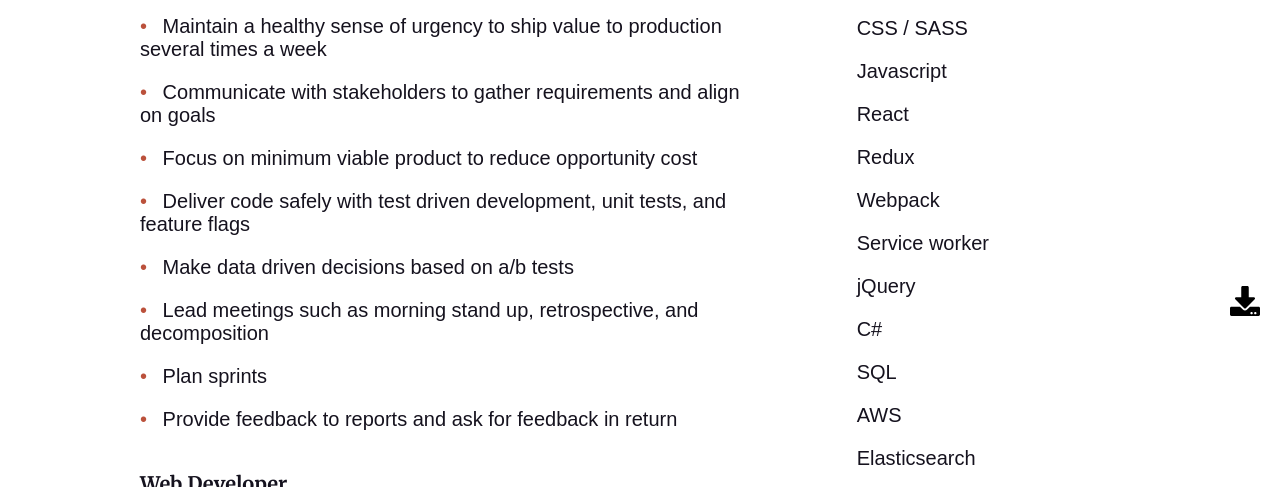
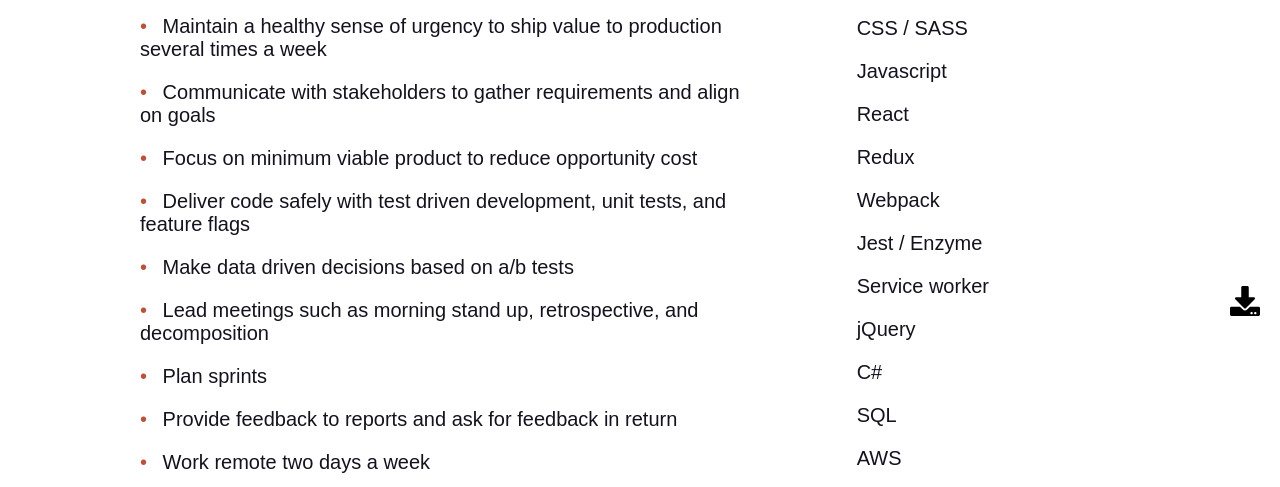
Before and after one commit to TonyProkop/tonyprokop.com, a Gatsby site: page /resume in a window 1280 px wide. Shown: the part 463-950 px from the top of the page. Built offline with nearby package versions, Linux system fonts and the light colour scheme; Gatsby itself is replaced by a stand-in of ours; a web font is replaced by a local one.

Commit message:
Update resume + fixed rss link.

```diff
--- a/src/components/icon.js
+++ b/src/components/icon.js
@@ -75,9 +75,9 @@
 )
 
 export const Rss = () => (
-  <Link to="/rss.xml" target="_blank" className={styles.rssLink}>
+  <a href="/rss.xml" target="_blank" className={styles.rssLink}>
     <FontAwesomeIcon icon="rss" className={styles.icon} />
-  </Link>
+  </a>
 )
 
 export const Github = () => (
--- a/src/pages/resume.js
+++ b/src/pages/resume.js
@@ -66,6 +66,7 @@
       </li>
       <li>Plan sprints</li>
       <li>Provide feedback to reports and ask for feedback in return</li>
+      <li>Work remote two days a week</li>
     </ul>
     <h3>Web Developer</h3>
     <div className={styles.subhead}>
@@ -139,6 +140,7 @@
     <div>React</div>
     <div>Redux</div>
     <div>Webpack</div>
+    <div>Jest / Enzyme</div>
     <div>Service worker</div>
     <div>jQuery</div>
     <div>C#</div>
```
